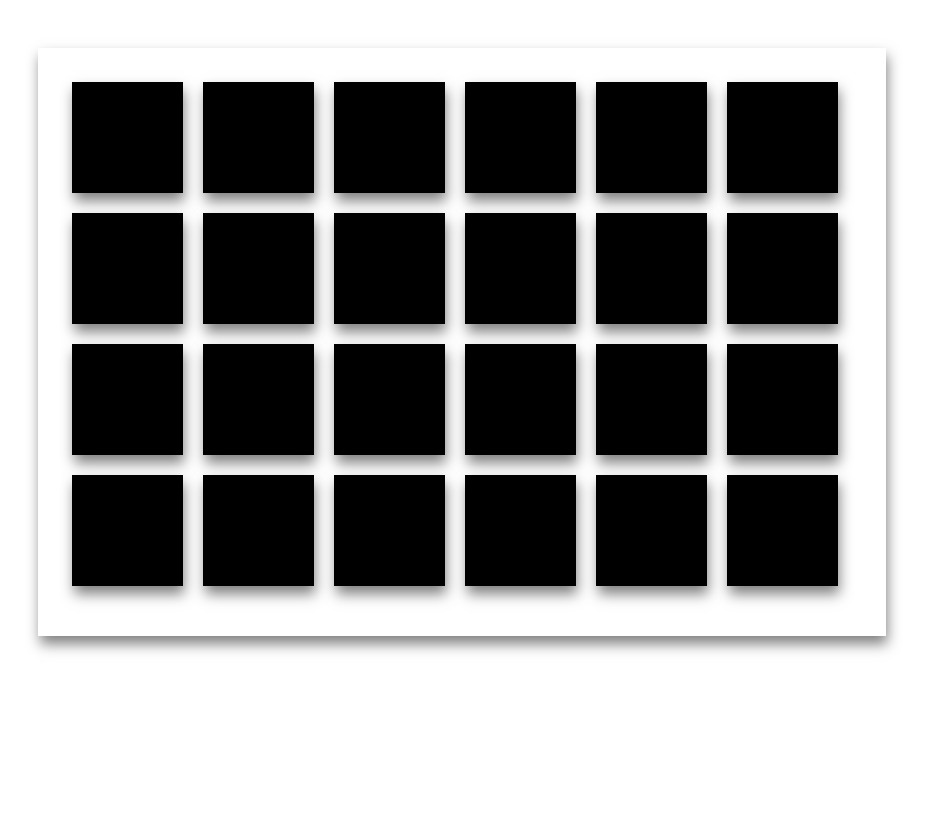
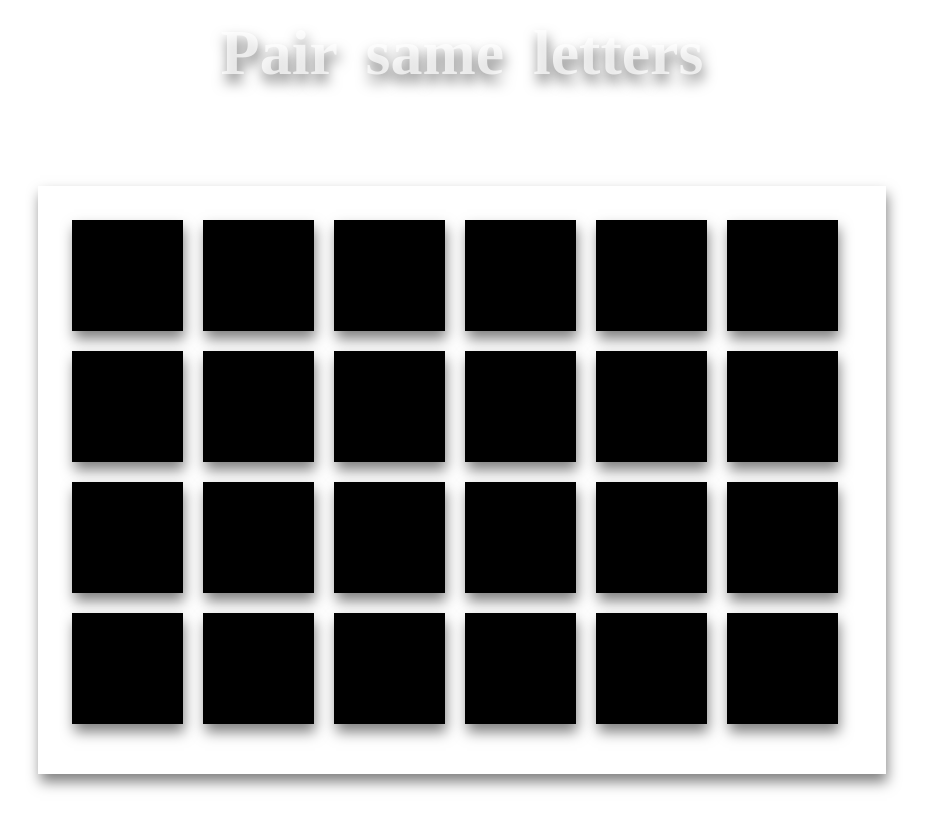
Before and after one commit to OmkarPatange67/memorytest, a plain HTML site: page index.html in a window 1280 px wide. Shown: the whole page, without its empty margins (178-1105 px from the left). Drawn offline with Linux system fonts and the light colour scheme.

Commit message:
title added
title added

```diff
--- a/index.html
+++ b/index.html
@@ -7,6 +7,9 @@
 	<script src="script.js"></script>
 </head>
 <body>
+	<div class="centerit">
+		<h1 class="set">Pair same letters</h1>
+	</div>
 	<div id="memory_board"></div>
 	<script> newBoard(); </script>
 </body>
--- a/style.css
+++ b/style.css
@@ -15,14 +15,28 @@ body{
 	body::-webkit-scrollbar{
 			display: none;
 		}
+		.centerit{
+			text-align: center;
+			margin: 2rem auto;
+		}
+		.set{
+			font-size: 4rem;
+			color: rgba(255, 255, 255, 0.7);
+			text-shadow: .1rem .5rem .8rem rgba(0, 0, 0, 0.5);
+			word-spacing: .8rem;
+			margin-top: -1rem;
+		}
 		#memory_board{
 
 			background: rgba(255, 255, 255, 0.6);
 			width: 800px;
 			height: 540px;
 			padding: 24px;
-			margin: 3rem auto;
 			box-shadow: .1rem .5rem .8rem rgba(0, 0, 0, .5);
+			position: absolute;
+			top: 60%;
+			left: 50%;
+			transform: translate(-50%, -50%);
 		}
 
 		#memory_board > div{
```
